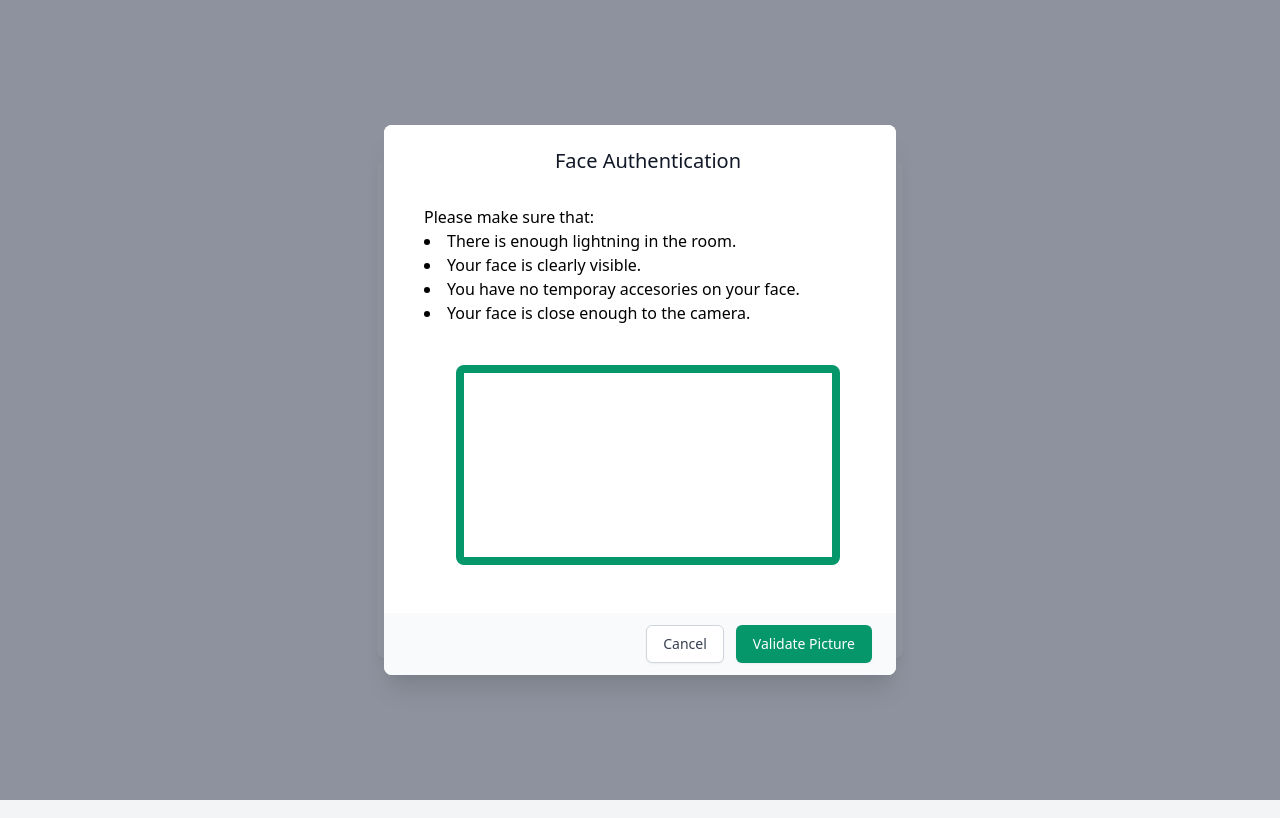
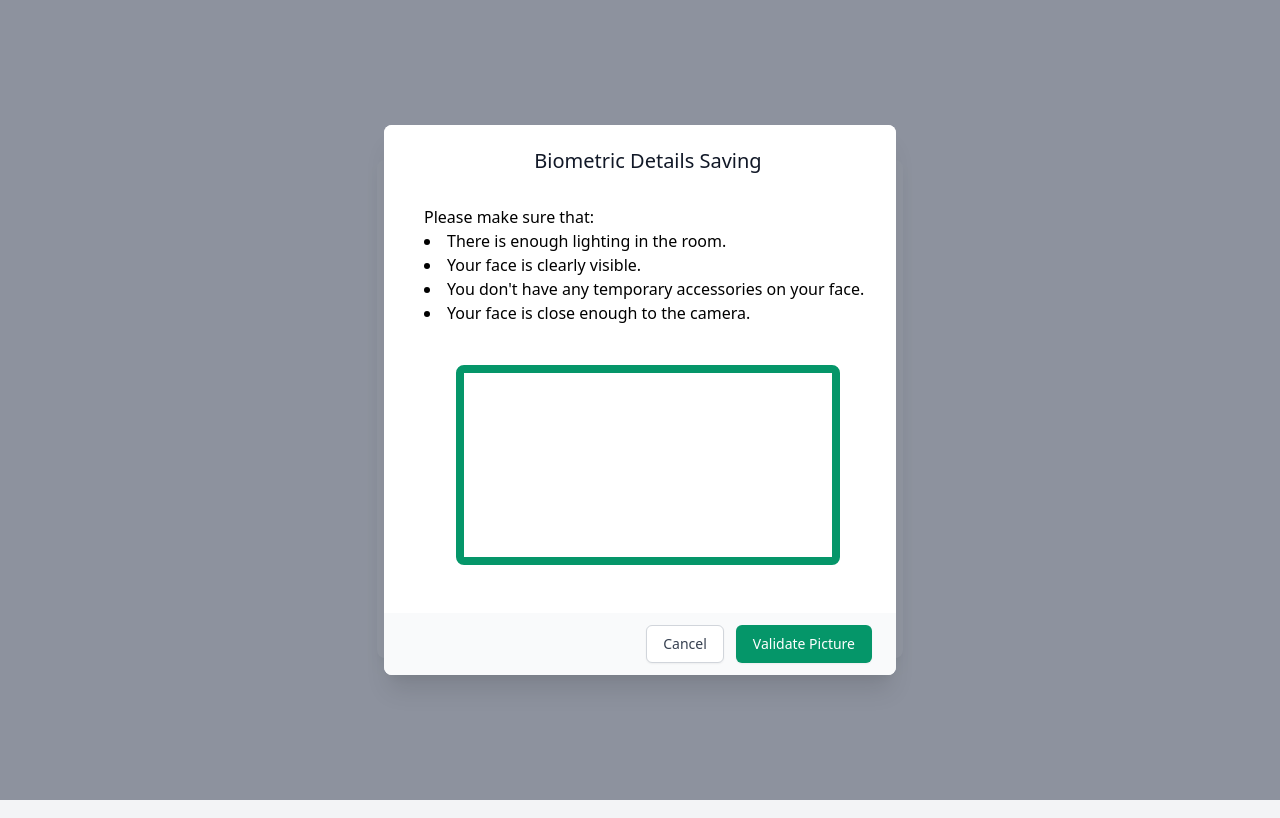
Before and after one commit to ArnolFokam/dna-gate-example-app, a React (Create React App) app: page /signup in a window 1280 px wide. Both pictures are taken after typing "Sample", "name@example.com", "Sample123" into the empty fields and a click on the button "SIGNUP". Built offline with nearby package versions, Linux system fonts and the light colour scheme; no server answers; what notyf would draw is missing.

Commit message:
update modal

```diff
--- a/src/client/components/WebcamModal.tsx
+++ b/src/client/components/WebcamModal.tsx
@@ -4,9 +4,10 @@ import Webcam from "react-webcam";
 interface WebcamModalProps {
   setHandleCloseModal: Function;
   setvalidatePicture: Function;
+  title?: string;
 };
 
-const WebcamModal = ({ setHandleCloseModal, setvalidatePicture }: WebcamModalProps) => {
+const WebcamModal = ({ setHandleCloseModal, setvalidatePicture, title }: WebcamModalProps) => {
   const webcamRef = React.useRef<Webcam>(null);
 
   const capture = React.useCallback(
@@ -31,16 +32,16 @@ const WebcamModal = ({ setHandleCloseModal, setvalidatePicture }: WebcamModalPro
             <div className="sm:flex sm:items-start">
               <div className="mt-3  sm:mt-0 sm:ml-4 sm:text-left">
                 <h3 className="text-xl text-center leading-6 font-medium text-gray-900" id="modal-title">
-                  Face Authentication
+                  {title || "Face Authentication"}
                 </h3>
                 <div className="pt-8 pb-2">
                   <p>
                     Please make sure that:
                   </p>
                   <ul className="list-disc list-inside">
-                    <li>There is enough lightning in the room.</li>
+                    <li>There is enough lighting in the room.</li>
                     <li>Your face is clearly visible.</li>
-                    <li>You have no temporay accesories on your face.</li>
+                    <li>You don't have any temporary accessories on your face.</li>
                     <li>Your face is close enough to the camera.</li>
                   </ul>
                 </div>
--- a/src/client/pages/SignUp.tsx
+++ b/src/client/pages/SignUp.tsx
@@ -77,7 +77,7 @@ const SignUp = (props: any) => {
     }
 
     return <div className="flex flex-col h-full bg-gray-100">
-        {showModal && <WebcamModal setHandleCloseModal={() => setShowModal(false)} setvalidatePicture={setValidatePicture} />}
+        {showModal && <WebcamModal title="Biometric Details Saving" setHandleCloseModal={() => setShowModal(false)} setvalidatePicture={setValidatePicture} />}
         {/*Auth Card Container*/}
         <div className="grid place-items-center mx-2 my-20 py-20">
             {/*Auth Card*/}
@@ -109,7 +109,7 @@ const SignUp = (props: any) => {
                         if (!values.name) {
                             errors.name = 'Required';
                         } else if (
-                            !/^[a-zA-Z'-]+$/i.test(values.name)
+                            !/^[-'a-zA-ZÀ-ÖØ-öø-ſ]+$/i.test(values.name)
                         ) {
                             errors.name = 'Should be a valid first name';
                         }
```
